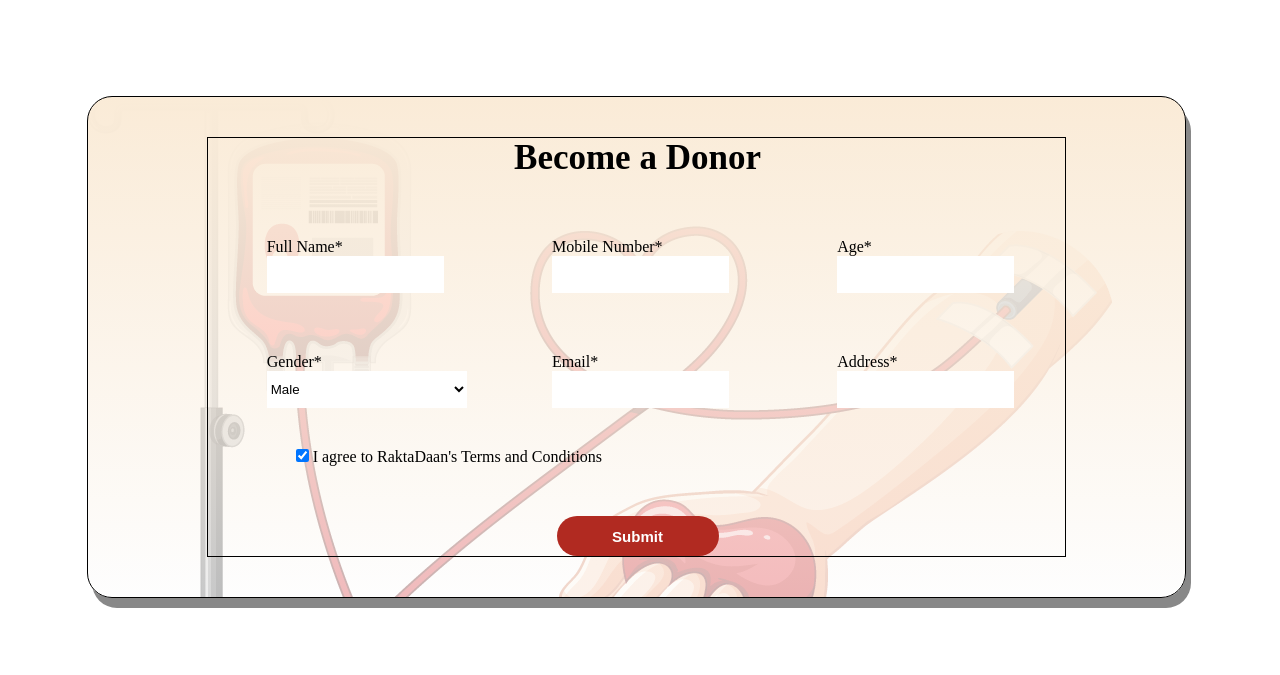
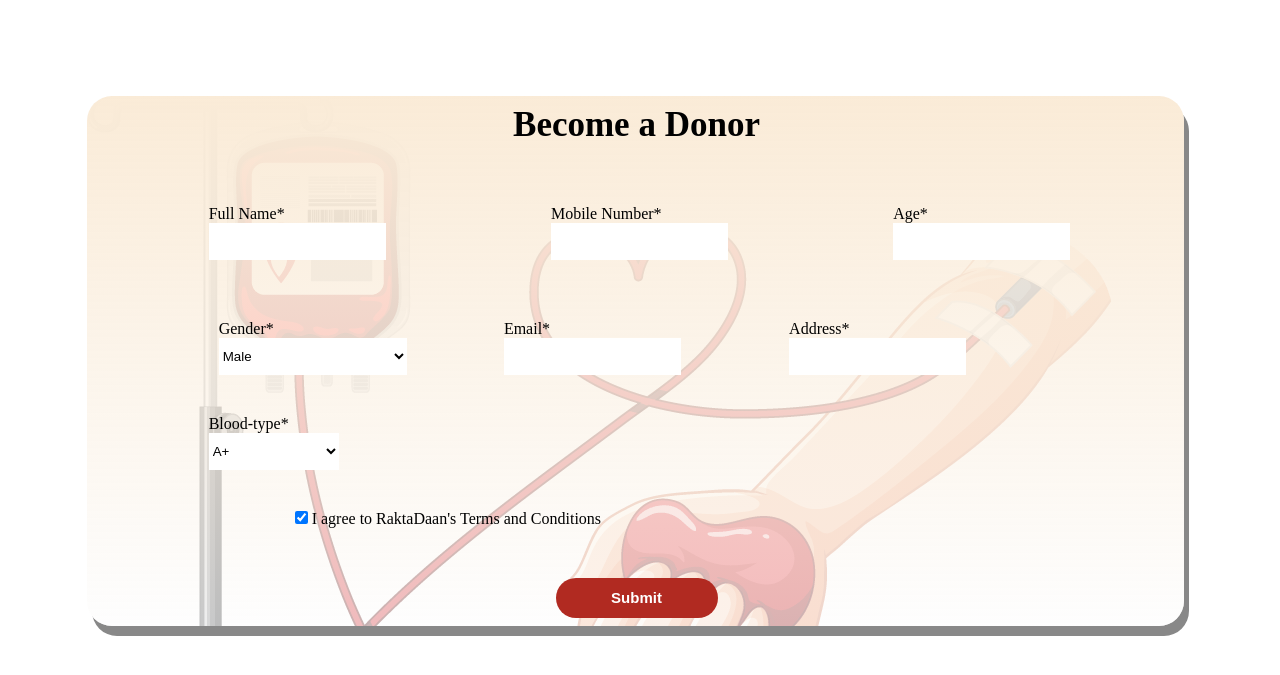
Before and after one commit to cosmos128/Online-Blood-Bank-System, a PHP site: page /Become.html in a window 1280 px wide. Shown: the top 675 px of the page. Run offline with PHP 8.4, Linux system fonts and the light colour scheme.

Commit message:
become a doner

```diff
--- a/BAD.css
+++ b/BAD.css
@@ -10,18 +10,15 @@ body {
 }
 
 .form-box {
-
-    border: 1px solid black;
-
     border-radius: 25px;
     width: 1097px;
-    height: 500px;
+    height: 530px;
     margin: 87px;
     display: flex;
     justify-content: center;
     align-items: center;
     box-shadow: 5px 10px #888888;
-    background: linear-gradient(rgba(250,235,215), rgba(253, 253, 253, 0.7)), url(blood.png);
+    background: linear-gradient(rgba(250, 235, 215), rgba(253, 253, 253, 0.7)), url(blood.png);
     background-repeat: no-repeat;
 
 }
@@ -30,10 +27,7 @@ body {
     padding-left: 2px;
     display: inline;
     height: fit-content;
-
     width: 78%;
-
-    border: 1px solid black;
 
 }
 
@@ -49,33 +43,54 @@ body {
 
 .first-row {
     display: flex;
-    justify-content: space-around;
+    justify-content: space-between;
     margin-bottom: 40px;
 
-
+    gap: 20px;
 
 }
 
+.second-row .form-group {
+    padding-left: 10px;
+}
+
 .second-row {
+
+    gap: 20px;
     display: flex;
-    justify-content: space-around;
+    justify-content: space-between;
     margin-bottom: 20px;
+}
+
+.blood {
+    display: flex;
+    justify-content: space-between;
+    margin-bottom: 20px;
+
 }
 
 .input-box .form-group {
     display: inline;
     width: 20%;
-
-
     margin-bottom: 20px;
     box-sizing: border-box;
 }
 
 .field {
-    background-color:white;
+    background-color: white;
     height: 37px;
     border: none;
 
+}
+
+
+
+.blood-group .field {
+    justify-content: flex-start;
+    display: inline;
+    width: 100%;
+    margin-bottom: 20px;
+    box-sizing: border-box;
 }
 
 .form-group,
@@ -101,7 +116,7 @@ select {
     padding-top: 50px;
 }
 
-.submit {
+.button {
 
     font-size: 15px;
     border-style: none;
--- a/Become.html
+++ b/Become.html
@@ -13,7 +13,7 @@
 <body>
     <div class="navbar"></div>
 
-    <div class="form-box" >
+    <div class="form-box">
 
         <div class="input-box">
             <p>Become a Donor</p><br>
@@ -23,14 +23,17 @@
                     <div class="form-group">
                         <label for="fullName">Full Name*</label>
                         <input class="field" type="text" id="fullName" name="fullName" required>
+                        <div class="error-message" id="fullName-error"></div>
                     </div>
                     <div class="form-group">
                         <label for="mobileNumber">Mobile Number*</label>
                         <input class="field" type="tel" id="mobileNumber" name="mobileNumber" required>
+                        <div class="error-message" id="mobileNumber-error"></div>
                     </div>
                     <div class="form-group">
                         <label for="age">Age*</label>
                         <input class="field" type="number" id="age" name="age" required>
+                        <div class="error-message" id="age-error"></div>
                     </div>
 
                 </div>
@@ -42,16 +45,35 @@
                             <option value="female">Female</option>
                             <option value="other">Other</option>
                         </select>
+                        <div class="error-message" id="gender-error"></div>
                     </div>
                     <div class="form-group">
                         <label for="Email">Email*</label>
                         <input class="field" type="email" id="email" name="email" required>
+                        <div class="error-message" id="email-error"></div>
                     </div>
                     <div class="form-group">
                         <label for="Address">Address*</label>
                         <input class="field" type="Address" id="Address" name="Address" required>
+                        <div class="error-message" id="address-error"></div>
+                    </div><br>
+
+                </div>
+                <div class="blood">
+                    <div class="blood-group">
+                        <label for="Blood">Blood-type*</label>
+                        <select class="field" id="Blood-type" name="Blood-type" required>
+                            <option value="A+">A+</option>
+                            <option value="A-">A-</option>
+                            <option value="B+">B+</option>
+                            <option value="B-">B-</option>
+                            <option value="AB+">AB+</option>
+                            <option value="AB-">AB-</option>
+                            <option value="O+">O+</option>
+                            <option value="O-">O-</option>
+                        </select>
+                        <div class="error-message" id="bloodType-error"></div>
                     </div>
-
                 </div>
             </form>
             <div>
@@ -59,10 +81,13 @@
                     <input type="checkbox" checked="checked"> I agree to RaktaDaan's Terms and Conditions
                     <span class="checkmark"></span>
                 </label>
+                <div class="error-message" id="termsCheckbox-error"></div>
             </div>
             <div class="submit-button">
-                <input class="submit" type="submit" value="Submit">
+
+                <button class="button" type="button" onclick="validateForm()">Submit</button>
             </div>
+
 
         </div>
 
@@ -70,6 +95,92 @@
 
     </div>
 
+    <script>
+        function validateForm() {
+            // Reset previous error messages
+            resetErrors();
+
+            // Get form inputs
+            var fullName = document.getElementById('fullName').value;
+            var mobileNumber = document.getElementById('mobileNumber').value;
+            var age = document.getElementById('age').value;
+            var gender = document.getElementById('gender').value;
+            var email = document.getElementById('email').value;
+            var address = document.getElementById('Address').value;
+            var bloodType = document.getElementById('Blood-type').value;
+            var agreeCheckbox = document.querySelector('.container input[type="checkbox"]').checked;
+
+            // Validate each input
+            if (!fullName) {
+                displayError('fullName', 'Full Name is required');
+                return;
+            }
+
+            if (!mobileNumber || !isValidPhoneNumber(mobileNumber)) {
+                displayError('mobileNumber', 'Please enter a valid Mobile Number');
+                return;
+            }
+
+            if (!age || age <= 0) {
+                displayError('age', 'Please enter a valid Age');
+                return;
+            }
+
+            if (!gender) {
+                displayError('gender', 'Please select a Gender');
+                return;
+            }
+
+            if (!email || !isValidEmail(email)) {
+                displayError('email', 'Please enter a valid Email');
+                return;
+            }
+
+            if (!address) {
+                displayError('Address', 'Address is required');
+                return;
+            }
+
+            if (!bloodType) {
+                displayError('Blood-type', 'Please select a Blood Type');
+                return;
+            }
+
+            if (!agreeCheckbox) {
+                displayError('termsCheckbox', 'You must agree to the Terms and Conditions');
+                return;
+            }
+
+            // If all validations pass, you can submit the form
+            alert('Form submitted successfully!');
+        }
+
+        function displayError(elementId, errorMessage) {
+            var errorElement = document.getElementById(elementId + '-error');
+            errorElement.innerHTML = errorMessage;
+            errorElement.style.display = 'block';
+        }
+
+        function resetErrors() {
+            var errorElements = document.getElementsByClassName('error-message');
+            for (var i = 0; i < errorElements.length; i++) {
+                errorElements[i].style.display = 'none';
+            }
+        }
+
+        function isValidPhoneNumber(number) {
+            // Phone number pattern: 10 digits
+            var phoneNumberPattern = /^\d{10}$/;
+            return phoneNumberPattern.test(number);
+        }
+
+
+        function isValidEmail(email) {
+
+            return /\S+@\S+\.\S+/.test(email);
+        }
+    </script>
+
 
 </body>
 
```
